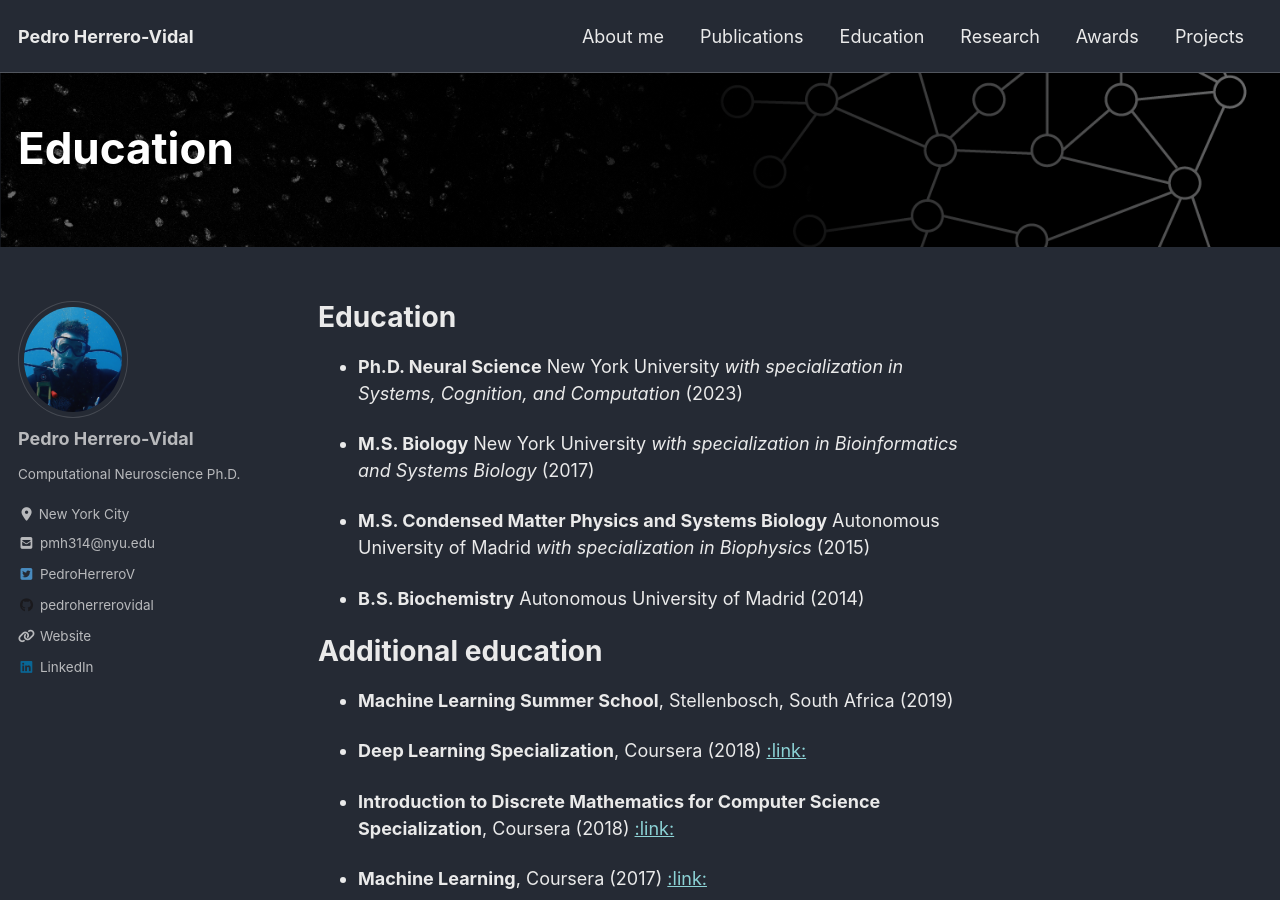
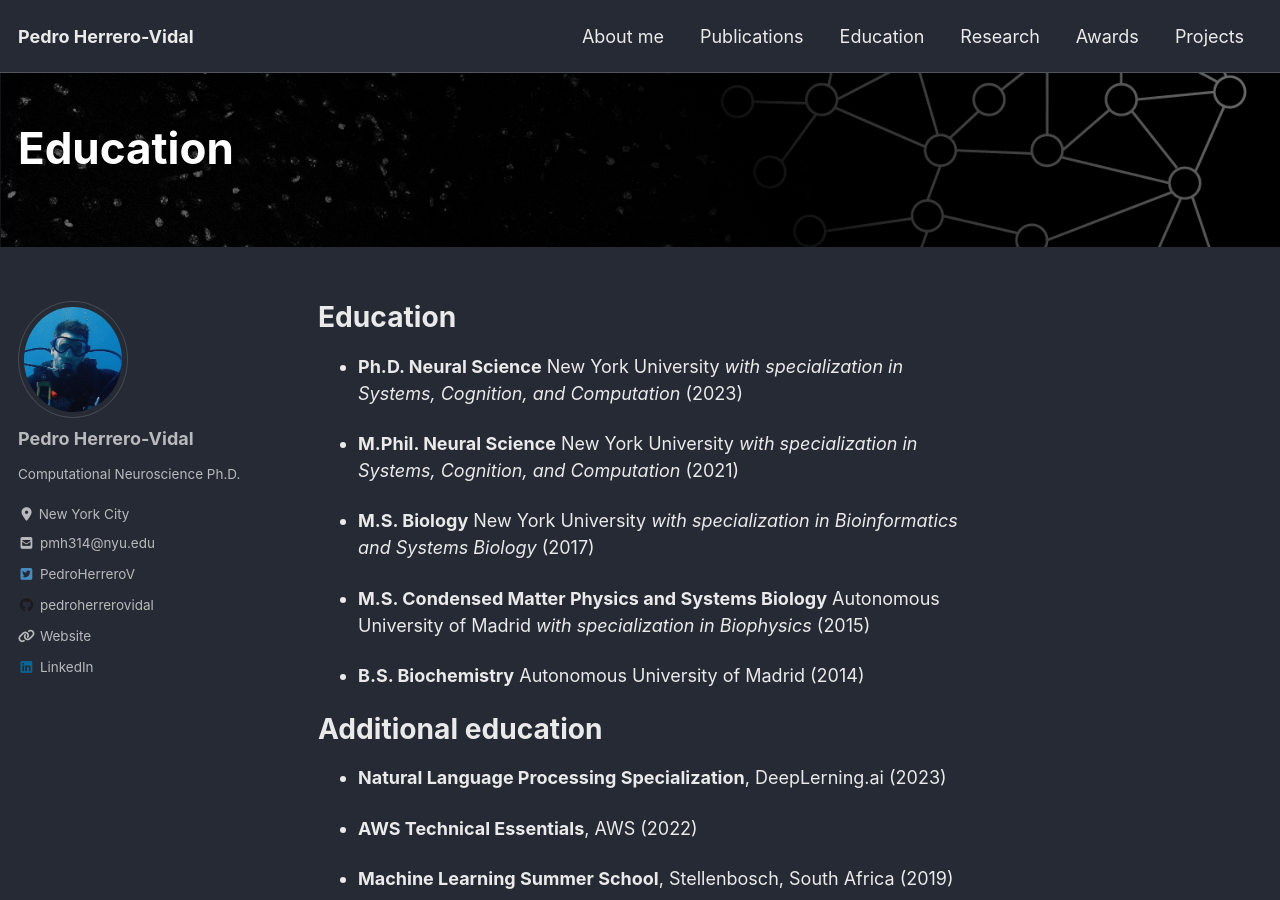
Before and after one commit to pedroherrerovidal/pedroherrerovidal.github.io, a Jekyll site: the page built from _pages/education.md, in a window 1280 px wide and 900 px high. Built offline with Jekyll 4.4.1, drawn with Linux system fonts in a browser that asks for light colours; cached includes are drawn as plain includes; nearby versions of some CDN libraries; some of the changed text lies outside the part shown.

Commit message:
Update education.md

```diff
--- a/_pages/education.md
+++ b/_pages/education.md
@@ -11,6 +11,8 @@ header:
 
 - **Ph.D. Neural Science** New York University *with specialization in Systems, Cognition, and Computation* (2023)
 
+- **M.Phil. Neural Science** New York University *with specialization in Systems, Cognition, and Computation* (2021)
+
 - **M.S. Biology** New York University *with specialization in Bioinformatics and Systems Biology* (2017)
 
 - **M.S. Condensed Matter Physics and Systems Biology** Autonomous University of Madrid *with specialization in Biophysics* (2015)
@@ -18,6 +20,10 @@ header:
 - **B.S. Biochemistry** Autonomous University of Madrid (2014)
 
 # **Additional education**
+
+- **Natural Language Processing Specialization**, DeepLerning.ai (2023)
+
+- **AWS Technical Essentials**, AWS (2022)
 
 - **Machine Learning Summer School**, Stellenbosch, South Africa (2019)
 
@@ -28,7 +34,10 @@ header:
 - **Machine Learning**, Coursera (2017) [ :link: ](https://www.coursera.org/account/accomplishments/verify/ET6KA8R7NBAF)
 
 # Skills
-Python, Jupyter Notebook, TensorFlow, PyTorch, Pandas, Scikit-learn, Git, MATLAB, R, Shell scripting, SQL
+
+- Python, Jupyter Notebook, TensorFlow, PyTorch, Pandas, Scikit-learn, Git, MATLAB, R, Shell scripting, SQL, Scala
+
+- GitHub, Spark, PySpark, Hadoop, MS Office, AWS
 
 # Languages
 Spanish (Native), English (Professional), Italian (Basic)
```
